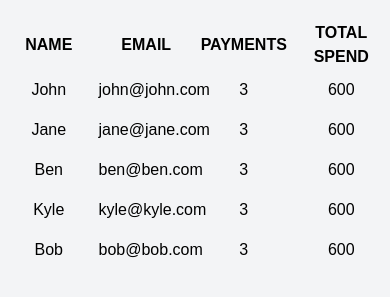
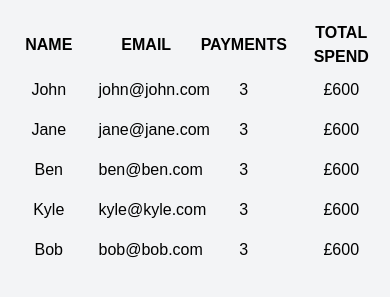
Before and after one commit to RyanErkal/Stripe-Clone, a React (Create React App) app: page /customers in a window 390 px wide. Shown: the part 405-702 px from the top of the page. Built offline with nearby package versions, Linux system fonts and the light colour scheme.

Commit message:
broken responsive design

```diff
--- a/src/pages/Customers.js
+++ b/src/pages/Customers.js
@@ -13,6 +13,7 @@ export default function Customers() {
 			<td>{customer.email}</td>
 			<td>{customer.payments.length}</td>
 			<td>
+				£
 				{customer.payments.reduce(
 					(accumulator, currentValue) =>
 						accumulator + currentValue.amount,
```
